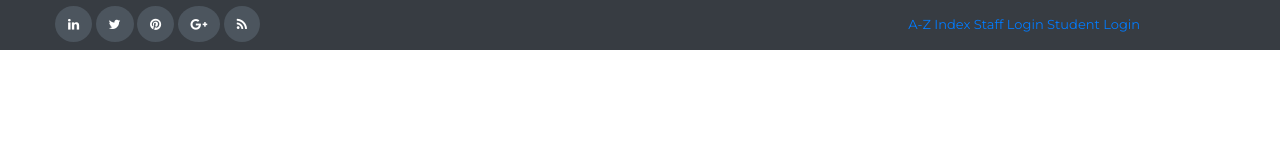
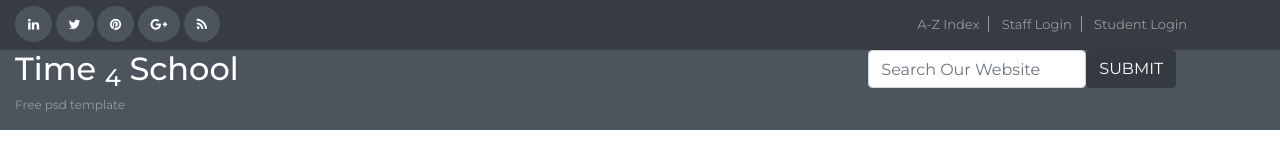
Before and after one commit to jashimgit/batch_324_psd_to_html, a plain HTML site: page index.html in a window 1280 px wide. Drawn offline with Linux system fonts and the light colour scheme.

Commit message:
top menu section done

```diff
--- a/assets/css/main.css
+++ b/assets/css/main.css
@@ -24,6 +24,10 @@ p {
 	color: #fff;
 }
 
+a {
+	text-decoration: none;
+}
+
 /*=========================
 	Header section
 ==========================*/
@@ -32,15 +36,19 @@ p {
 	height: 50px;
 	/*width: 100%;*/
 }
-.top-menu {
 
+.top-left,
+.top-right {
+	margin-top: 15px;
+	margin-bottom: 15px;
 }
 
- .top-left,
- .top-right {
- 	margin-top: 15px;
- 	margin-bottom: 15px;
- }
+.top-left ul {
+	padding-left: 0;
+}
+.top-right ul {
+	padding-right: 0;
+}
 .top-left ul li {
 	list-style: none;
 	display: inline;
@@ -51,6 +59,7 @@ p {
 	border-radius: 50%;
 }
 
+
 .top-left ul li a {
 	text-decoration: none;
 
@@ -59,4 +68,29 @@ p {
 .top-right ul li {
 	list-style: none;
 	display: inline;
+	border-right: 1px solid #999;
+	padding: 0px 9px;
 }
+
+.top-right ul li a {
+	color: #999999;
+}
+
+.top-right ul li:last-child {
+	border-right: none;
+}
+
+/*  header section  */
+
+.header {
+	background: #4c555e;
+}
+
+.header-right h2 {
+	color: #fff;
+}
+
+.header-right p {
+	color: #999;
+	font-size: 12px;
+}
--- a/index.html
+++ b/index.html
@@ -1,5 +1,6 @@
 <!DOCTYPE html>
 <html lang="en">
+
 <head>
 	<meta charset="UTF-8">
 	<meta name="viewport" content="width=device-width, initial-scale=1.0">
@@ -11,11 +12,11 @@
 	<!-- main stylesheet -->
 	<link rel="stylesheet" type="text/css" href="assets/css/main.css">
 </head>
+
 <body>
+	<!-- top section -->
 	<div class="top">
 		<div class="container-fluid">
-			<!-- top section -->
-			<div class="top-menu">
 			<div class="row justify-content-between">
 				<div class="col-md-4">
 					<div class="top-left">
@@ -28,7 +29,6 @@
 						</ul>
 					</div> <!-- // .top-left -->
 				</div>
-
 				<div class="col-md-4">
 					<div class="top-right">
 						<ul class="d-inline">
@@ -36,13 +36,33 @@
 							<li><a href="#">Staff Login</a></li>
 							<li><a href="#">Student Login</a></li>
 						</ul>
-							</div>
 					</div> <!-- // .top-right -->
 				</div>
-
+			</div>
 		</div> <!-- // .top-menu -->
+	</div>
+	</div> <!-- // .top -->
+	<div class="header">
+		<div class="container-fluid">
+			<div class="row justify-content-between">
+				<div class="col-md-4">
+					<div class="header-right">
+						<h2>Time <sub>4</sub> School</h2>
+						<p>Free psd template</p>
+					</div> <!-- // .header-right -->
+				</div>
+				<div class="col-md-4">
+					<div class="header-left">
+						<form action="" class="form-inline">
+							<input class="form-control" type="text" placeholder="Search Our Website">
+							<button class="btn btn-dark">SUBMIT</button>
+						</form>
+					</div> <!-- // .header-left -->
+				</div>
+			</div>
+		</div>
+	</div> <!-- // .header -->
 	<!-- // top section -->
-					</div>
 	<!-- jQuery libraray -->
 	<script src="assets/bootstrap/js/jquery.min.js"></script>
 	<!-- Popper js -->
@@ -50,5 +70,5 @@
 	<!-- Bootstrap js -->
 	<script src="assets/bootstrap/js/bootstrap.min.js"></script>
 </body>
+
 </html>
-		</div>
```
Lines whose indentation alone changed are shown as unchanged.
